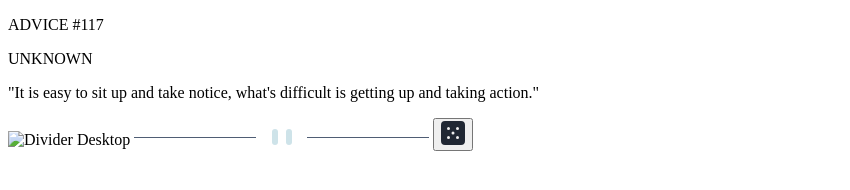
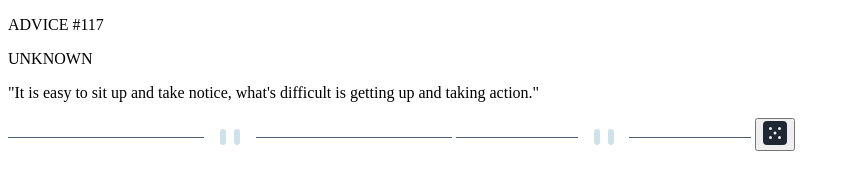
Before and after one commit to Abdu2120036/Advice-generator-app, a plain HTML site: page index.html in a window 1280 px wide. Shown: the whole page, without its empty margins (0-850 px from the left). Drawn offline with Linux system fonts and the light colour scheme.

Commit message:
Fixed a typo

```diff
--- a/index.html
+++ b/index.html
@@ -17,7 +17,7 @@
             "It is easy to sit up and take notice, what's difficult
             is getting up and taking action."
         </p>
-        <img src="Images/pattern-divider-desktop.svg" alt="Divider Desktop" srcset="desktop-img">
+        <img src="Images/pattern-divider-desktop.svg" alt="Divider Desktop" class="desktop-img">
         <img src="Images/pattern-divider-mobile.svg" alt="Mobile Divider" class="mobile-img">
         <button type="button" class="dice">
             <img src="Images/icon-dice.svg" alt="Dice icon">
```
